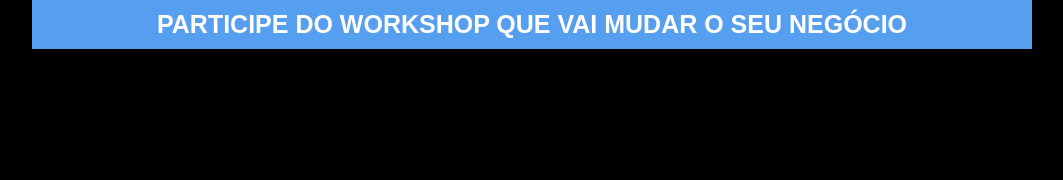
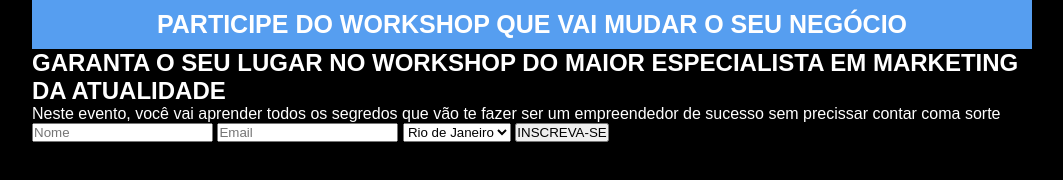
Before and after one commit to Jvictorcz/Pagina-de-Captura, a plain HTML site: page CSS/index.html in a window 1280 px wide. Shown: the whole page, without its empty margins (108-1171 px from the left). Drawn offline with Linux system fonts and the light colour scheme.

Commit message:
Atualizando

```diff
--- a/CSS/index.html
+++ b/CSS/index.html
@@ -1,17 +1,38 @@
 <!DOCTYPE html>
 <html lang="en">
+
 <head>
   <meta charset="UTF-8">
   <meta name="viewport" content="width=device-width, initial-scale=1.0">
   <title>Workshop</title>
   <link rel="icon" href="./images/ico.png" type="image/png">
-    <link href="style.css" rel="stylesheet" >
+  <link href="style.css" type="text/css" rel="stylesheet">
 </head>
+
 <body>
   <div class="container">
-  <header class="Faixa" >
+    <header>
       <h1 class="title">PARTICIPE DO WORKSHOP QUE VAI MUDAR O SEU NEGÓCIO</h1>
     </header>
+    <section>
+      <div class="formContainer">
+        <h2>GARANTA O SEU LUGAR NO WORKSHOP DO MAIOR ESPECIALISTA EM MARKETING DA ATUALIDADE</h2>
+        <p>Neste evento, você vai aprender todos os segredos que vão te fazer ser um empreendedor de sucesso sem precissar contar coma sorte</p>
+      </div>
+      <form>
+        <input type="text" id="name" name="name" placeholder="Nome">
+        <input type="text" id="email" name="email" placeholder="Email">
+        <select name="place">
+          <option value="rj">Rio de Janeiro</option>
+          <option value="sp">São Paulo</option>
+          <option value="am">Amazonas</option>
+          <option value="es">Espírito Santo</option>
+        </select>
+        <input type="submit" value="INSCREVA-SE">
+      </form>
+    </section>
+
   </div>
 </body>
+
 </html>
--- a/CSS/style.css
+++ b/CSS/style.css
@@ -21,3 +21,6 @@ header{
 .title{
  font-size: 25px;
 }
+section{
+    color: white;
+}
```
Lines whose indentation alone changed are shown as unchanged.
